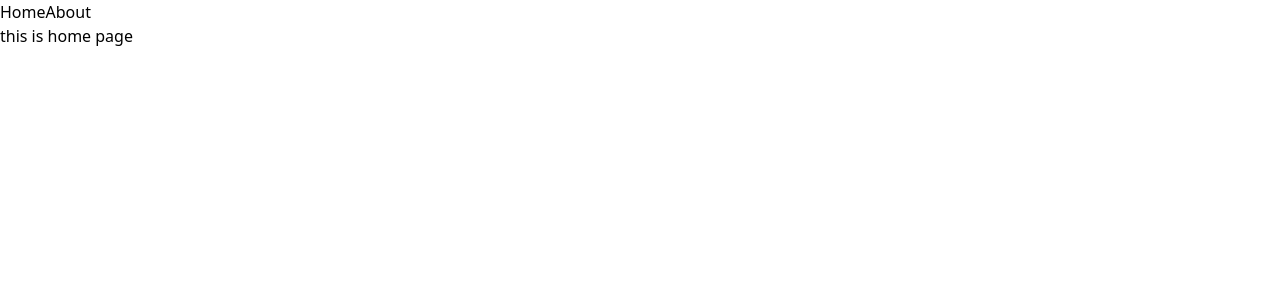
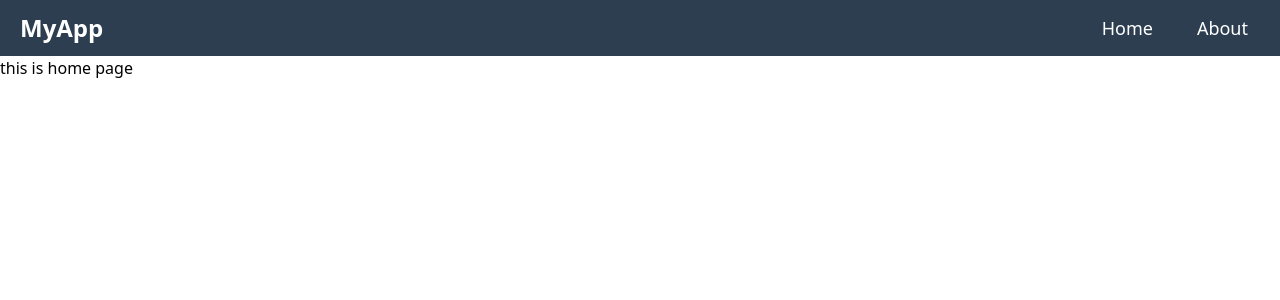
Before and after one commit to MustafaShf/UrbanTrack-db, a Vue app in the folder frontend/: page / in a window 1280 px wide. Shown: the top 300 px of the page. Built offline with nearby package versions, Linux system fonts and the light colour scheme.

Commit message:
initial setup

```diff
--- a/frontend/src/App.vue
+++ b/frontend/src/App.vue
@@ -1,17 +1,75 @@
 <script setup>
 import { RouterLink, RouterView } from 'vue-router'
-
 </script>
 
 <template>
   <header>
-    <nav>
-      <RouterLink to="/">Home</RouterLink>
-      <RouterLink to="/about">About</RouterLink>
+    <nav class="navbar">
+      <div class="logo">
+        <RouterLink to="/">MyApp</RouterLink>
+      </div>
+      <ul class="nav-links">
+        <li>
+          <RouterLink to="/" class="nav-link">Home</RouterLink>
+        </li>
+        <li>
+          <RouterLink to="/about" class="nav-link">About</RouterLink>
+        </li>
+      </ul>
     </nav>
+    <RouterView />
   </header>
-
-  <RouterView />
 </template>
 
-<style scoped></style>
+<style scoped>
+/* General Navbar Styles */
+.navbar {
+  display: flex;
+  justify-content: space-between;
+  align-items: center;
+  padding: 10px 20px;
+  background-color: #2c3e50;
+  color: white;
+}
+
+.navbar .logo {
+  font-size: 24px;
+  font-weight: bold;
+}
+
+.nav-links {
+  display: flex;
+  list-style: none;
+}
+
+.nav-links li {
+  margin-left: 20px;
+}
+
+.nav-link {
+  color: white;
+  text-decoration: none;
+  font-size: 18px;
+  padding: 8px 12px;
+  transition: background-color 0.3s, color 0.3s;
+}
+
+.nav-link:hover {
+  background-color: #34495e;
+  color: #ecf0f1;
+}
+
+/* Responsive Design */
+@media (max-width: 768px) {
+  .nav-links {
+    flex-direction: column;
+    align-items: flex-start;
+    margin-top: 10px;
+  }
+
+  .nav-links li {
+    margin-left: 0;
+    margin-bottom: 10px;
+  }
+}
+</style>
--- /dev/null
+++ b/frontend/src/components/NavBar.vue
@@ -0,0 +1,43 @@
+<!-- src/components/Navbar.vue -->
+<template>
+    <nav class="navbar">
+        <ul>
+            <li><router-link to="/">Home</router-link></li>
+            <li><router-link to="/about">About</router-link></li>
+            <li><router-link to="/contact">Contact</router-link></li>
+        </ul>
+    </nav>
+</template>
+
+<script>
+export default {
+    name: 'Navbar',
+}
+</script>
+
+<style scoped>
+.navbar {
+    background-color: #333;
+    color: white;
+    padding: 10px;
+}
+
+.navbar ul {
+    list-style-type: none;
+    padding: 0;
+}
+
+.navbar li {
+    display: inline;
+    margin-right: 20px;
+}
+
+.navbar a {
+    color: white;
+    text-decoration: none;
+}
+
+.navbar a:hover {
+    text-decoration: underline;
+}
+</style>
```
